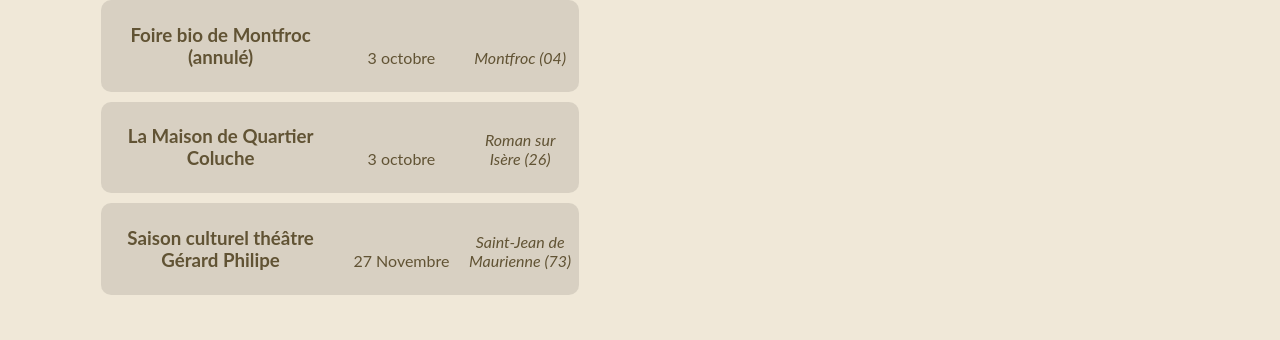
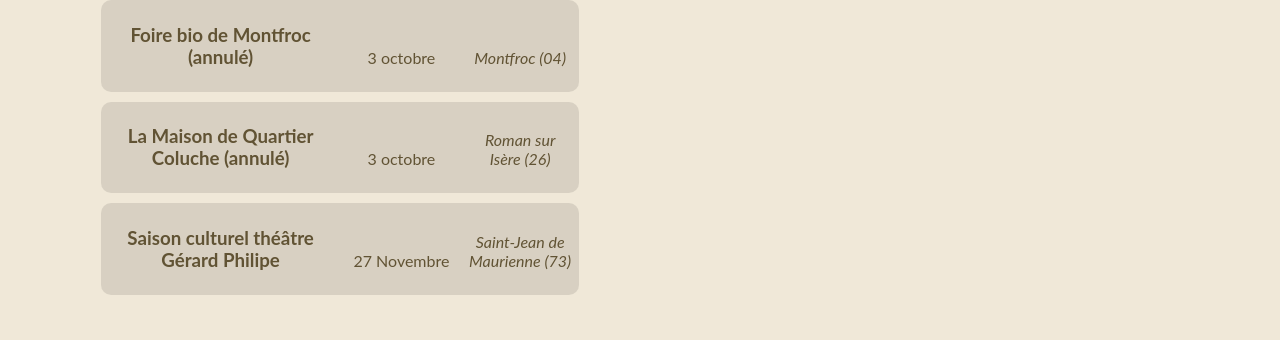
Before and after one commit to ftmftrs/ftmftrs.github.io, a Jekyll site: the page built from concert/index.html, in a window 1280 px wide and 900 px high, scrolled down 2613 px. Shown: the part 135-475 px from the top of the window. Built offline with Jekyll 4.4.1, drawn with Linux system fonts in a browser that asks for light colours; Markdown is read by kramdown in place of the engine named in the settings; comment, search, counter and statistics services are not loaded.

Commit message:
Update concerts.yml

```diff
--- a/_data/concerts.yml
+++ b/_data/concerts.yml
@@ -75,7 +75,7 @@
       date: 3 octobre
       address: Montfroc (04)
 
-    - title: La Maison de Quartier Coluche
+    - title: La Maison de Quartier Coluche (annulé)
       date: 3 octobre
       address: Roman sur Isère (26)
 
```
